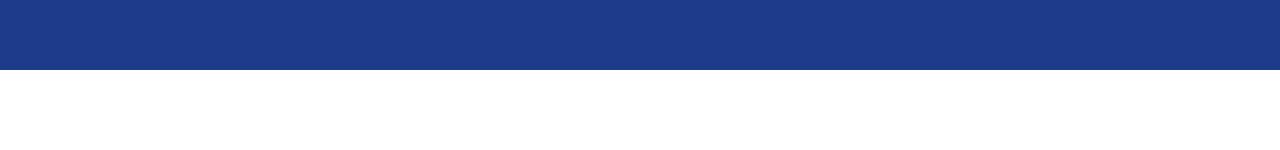
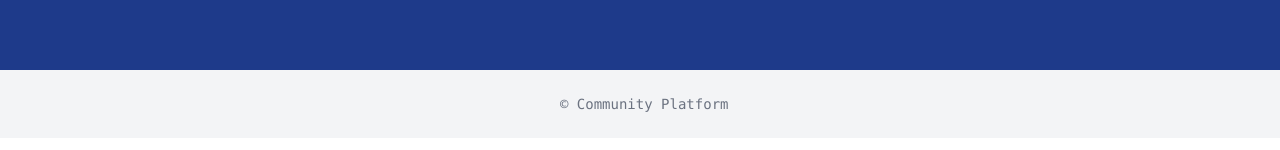
Before and after one commit to mahdikhashan/nuxt-community-platform, a Nuxt app: page / in a window 1280 px wide. Shown: the part 374-524 px from the top of the page. Built offline with nearby package versions, Linux system fonts and the light colour scheme.

Commit message:
add footer component to the project

```diff
--- /dev/null
+++ b/components/Footer.vue
@@ -0,0 +1,11 @@
+<template>
+    <div class="flex justify-center items-center bg-gray-100 py-6">
+        <pre class="text-sm text-gray-500"> © Community Platform</pre>
+    </div>
+</template>
+
+<script>
+export default {
+    name: "Footer",
+}
+</script>
--- a/layouts/default.vue
+++ b/layouts/default.vue
@@ -2,5 +2,6 @@
   <main>
     <Navigation></Navigation>
     <Nuxt />
+    <Footer></Footer>
   </main>
 </template>
```
